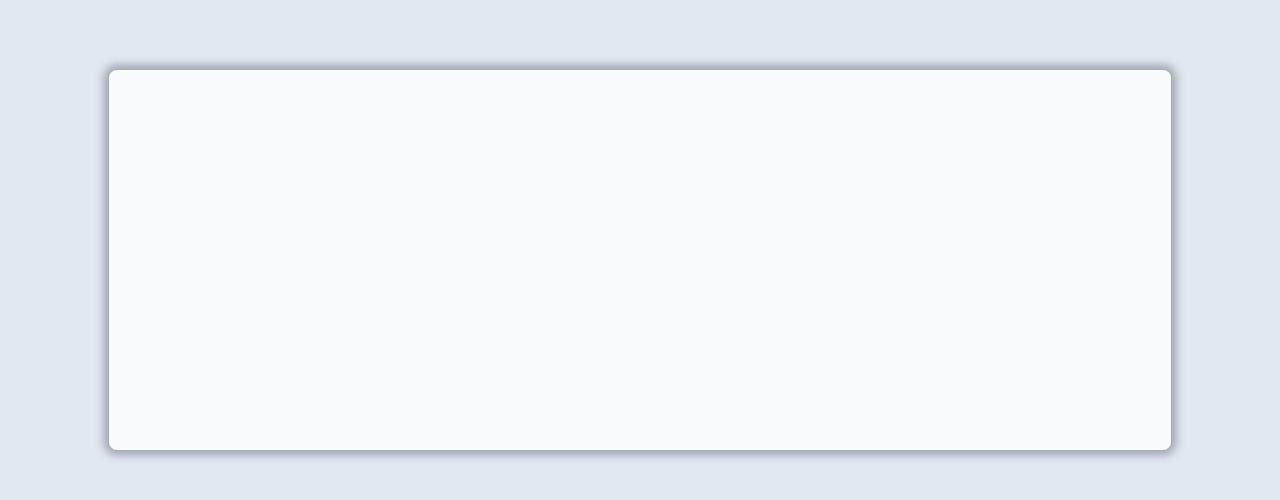
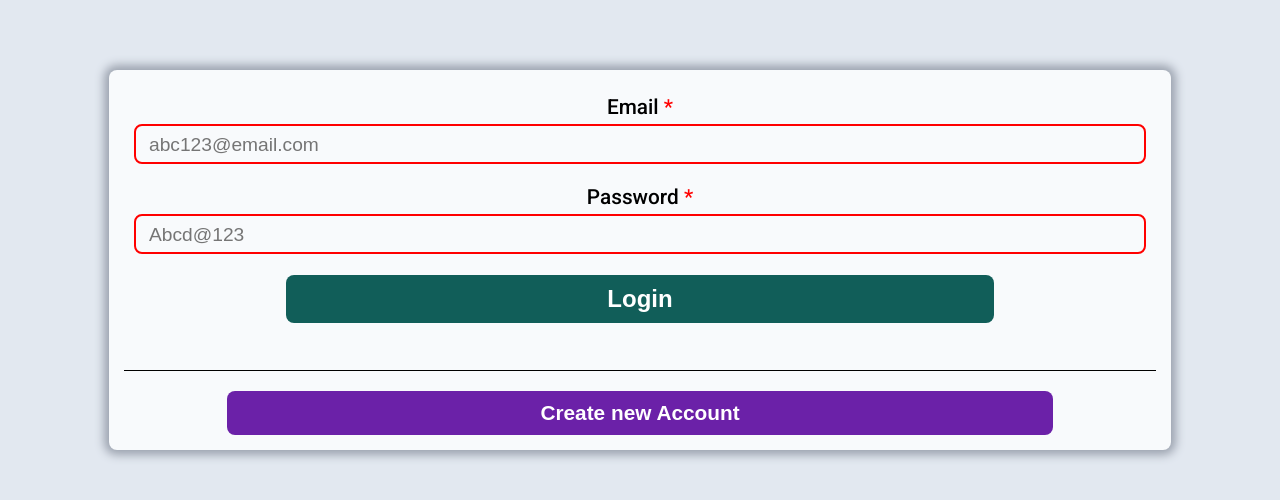
Before and after one commit to Asatyam/SocialNetwork, a Next.js app: page /login in a window 1280 px wide. Shown: the part 180-680 px from the top of the page. Built offline with nearby package versions, Linux system fonts and the light colour scheme.

Commit message:
Style the login page

```diff
--- a/src/pages/login.jsx
+++ b/src/pages/login.jsx
@@ -19,7 +19,21 @@
                 <h1 className={robotoBold.className}>Odinbook</h1>
                 <p>Lorem ipsum, dolor sit amet consectetur adipisicing elit. </p>
             </div>
-            <div className={styles['form-container']}></div>
+            <div className={styles['form-container']}>
+                <form>
+                    <div className={styles['form-item']}>
+                        <label htmlFor="email">Email <span style={{color:'red'}}>*</span></label>
+                        <input type='email' id='email' name='email' placeholder="abc123@email.com" required/>
+                    </div>
+
+                    <div className={styles['form-item']}>
+                        <label htmlFor = "password">Password <span style={{color:'red'}}>*</span></label>
+                        <input type='password' id='password' name='password' placeholder="Abcd@123" required/>
+                    </div>
+                    <button type='submit' className={styles['form-btn']}>Login</button>
+                </form>
+                <button className={styles['new-account']}>Create new Account</button>
+            </div>
        </div>
     )
 }
--- a/src/styles/Login.module.css
+++ b/src/styles/Login.module.css
@@ -6,6 +6,9 @@
     flex-direction: column;
     align-items: center;
     gap: 30px;
+}
+.main>div{
+    border-radius: 8px;
 }
 .text-box{
     height: 200px;
@@ -26,4 +29,64 @@
     width: 90%;
     background-color:#f8fafc;
     box-shadow: 0px 0px 10px 5px #9ca3af;
+    padding: 15px;
+    display: flex;
+    flex-direction: column;
+    gap: 20px;
 }
+.form-container form{
+    padding: 10px;
+    height: 90%;
+    border-bottom: 0.5px solid black;
+    display: grid;
+    grid-template-rows: 80px 80px 1fr ;
+    gap: 10px;
+}
+.new-account,.form-btn{
+    padding: 10px;
+    border: none;
+    color: white;
+    border-radius: 8px;
+    font-weight: 600;
+}
+.new-account{
+
+    width: 80%;
+    align-self: center;
+    font-size: 1.3rem;
+    background-color: #6b21a8;
+
+}
+.form-item{
+    display: flex;
+    flex-direction: column;
+    align-items: center;
+    gap:5px;
+}
+.form-item label{
+    font-size: 1.3rem;
+}
+.form-item input{
+    width: 100%;
+    border: 1px solid #94a3b8 ;
+    background:transparent;
+    padding: 5px 13px;
+    font-size: 1.4rem;
+    border-radius: 8px;
+}
+.form-item input:invalid{
+    border: 2px solid red
+}
+.form-item input:valid{
+    border: 2px solid green;
+}
+.form-item input::placeholder{
+    font-size: 1.2rem;
+}
+.form-btn{
+    font-size: 1.5rem;
+    width: 70%;
+    justify-self: center;
+    align-self: self-start;
+    background-color: #115e59;
+}
--- a/src/styles/globals.css
+++ b/src/styles/globals.css
@@ -2,5 +2,7 @@
   margin: 0;
   padding: 0;
   box-sizing: border-box;
-  border-radius: 8px;
 }
+button{
+  cursor: pointer;
+}
```
